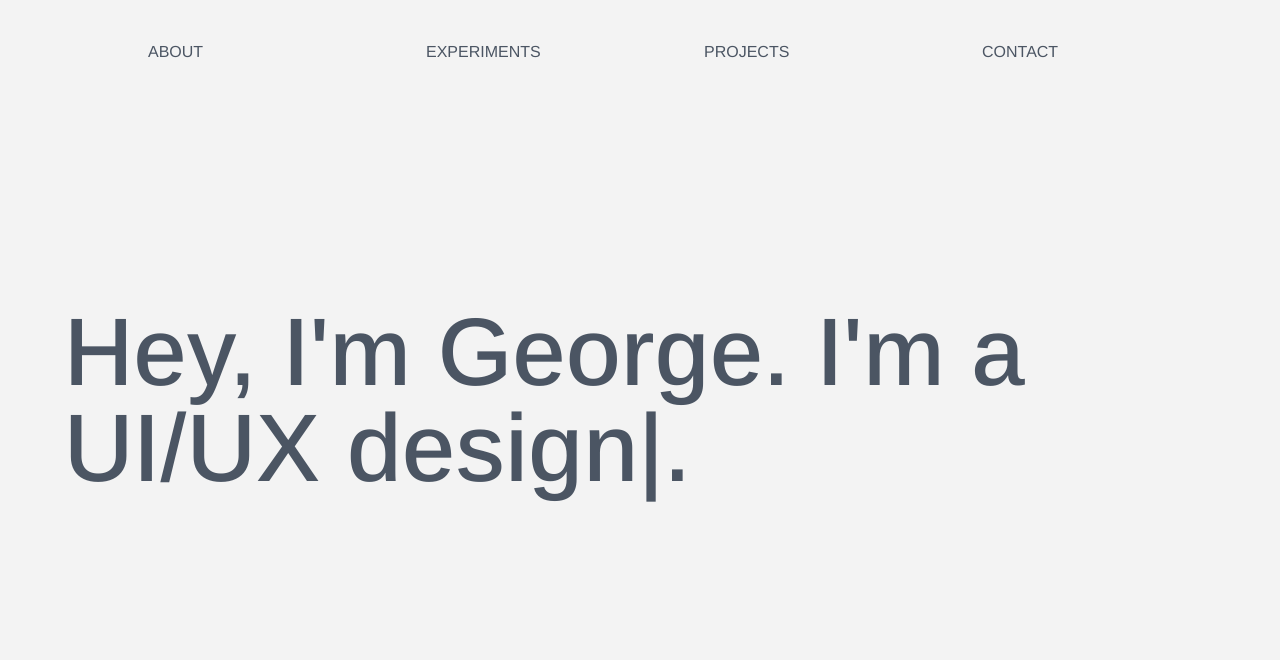
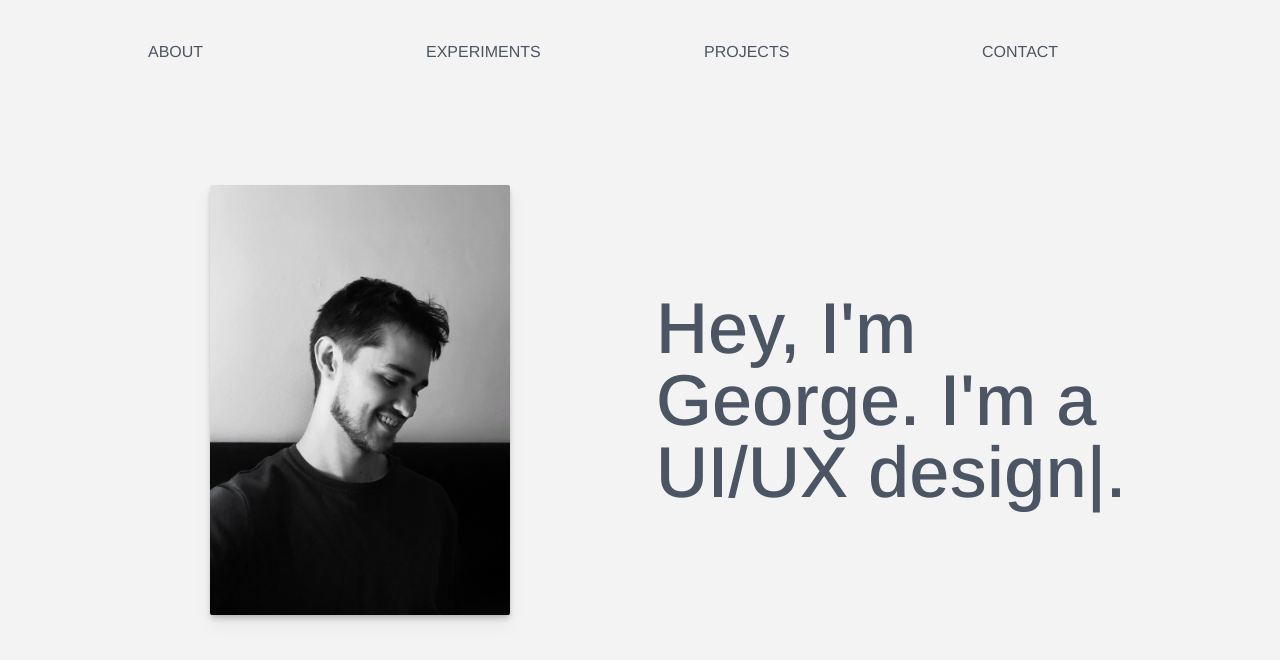
Before and after one commit to georgegausden/portfolio, a Next.js app: page / in a window 1280 px wide. Shown: the top 660 px of the page. Built offline with nearby package versions, Linux system fonts and the light colour scheme.

Commit message:
Refactor CSS and update image dimensions in projectSection.tsx

```diff
--- a/app/page.tsx
+++ b/app/page.tsx
@@ -263,23 +263,40 @@ export default function HomePage() {
         onClick={() => setHoveredSection("")}
       >
        {activeSection === "Me" && (
-          <div className=" flex flex-col mb-24 ">
+  <div className="h-screen grid grid-cols-1 md:grid-cols-2 gap-4 lg:gap-8 items-center px-4 md:px-8">
     <motion.div
       initial="hidden"
       animate="show"
       exit="hidden"
       variants={containerVariants}
-              className="h-screen flex items-center "
+      className="flex justify-center md:mt-0"
     >
-
-              <motion.h2 variants={itemVariants} className="text-7xl lg:text-8xl">
-                Hey, I'm George. I'm a {" "}
-                <TypewriterTitle />.{" "}
+      <div className="relative top-[10vh] md:top-0">
+        <Image
+          alt="image of me"
+          src={"/me.webp"}
+          width={300}
+          height={300}
+          className="backdrop-blur-md drop-shadow-lg shadow-md"
+          priority
+        />
+      </div>
+    </motion.div>
+    <motion.div
+      initial="hidden"
+      animate="show"
+      exit="hidden"
+      variants={containerVariants}
+      className="flex items-center"
+    >
+      <motion.h2
+        variants={itemVariants}
+        className="text-2xl md:text-5xl lg:text-7xl min-h-[150px] md:min-h-0"
+      >
+        Hey, I'm George. I'm a <TypewriterTitle />.
       </motion.h2>
-
     </motion.div>
   </div>
-
 )}
 
         {activeSection === "Biography" && (
```
Also changed, not shown: public/me.webp (added). Lines whose indentation alone changed are shown as unchanged.
